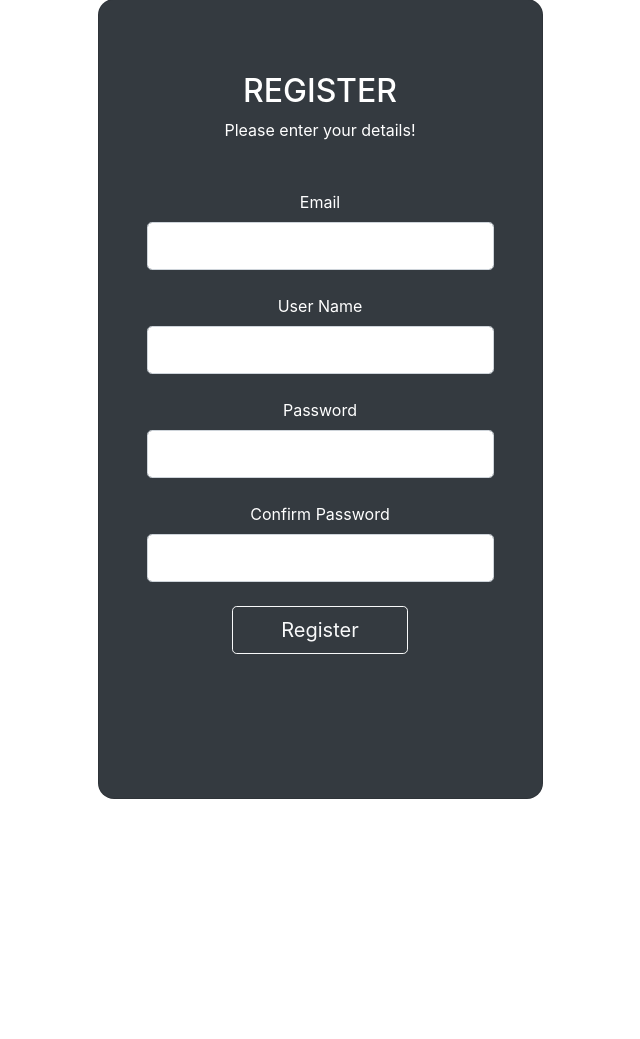
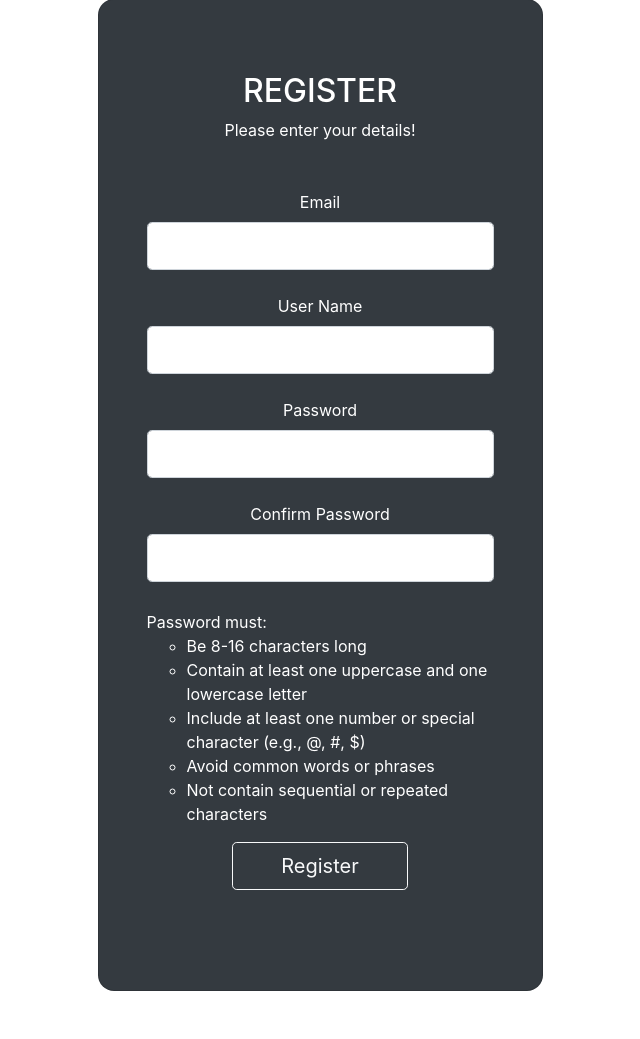
Before and after one commit to rahmanghub/blinkblurb-microblogger, a Flask app: page /register in a window 1280 px wide. Shown: the part 129-1168 px from the top of the page, without its empty margins (320-960 px from the left). Before the commit the page ends 928 px from the top, so only its background shows below. Run offline with Flask 3, Linux system fonts and the light colour scheme; some libraries are stand-ins or nearby versions.

Commit message:
added password rules

```diff
--- a/blog/templates/register.html
+++ b/blog/templates/register.html
@@ -7,7 +7,7 @@
                     <div class="col-12 col-md-8 col-lg-6 col-xl-5">
                         <div class="card bg-dark text-white" style="border-radius: 1rem;">
                             <div class="card-body p-5 text-center">
-                                <div class="mb-md-5 mt-md-4 pb-5">
+                                <div class="mb-md-1 mt-md-4 pb-5">
                                     <form method="post">
                                         {{form.hidden_tag()}}
                                         <h2 class="fw-bold mb-2 text-uppercase">REGISTER</h2>
@@ -40,6 +40,16 @@
                                             {{form.pass_confirm.label(class="form-label")}}
                                             {{form.pass_confirm(class="form-control form-control-lg")}}
                                         </div>
+                                        <div class="fw-bold mt-2 pt-1 mb-0 text-md-left">
+                                            Password must:
+                                            <ul style="list-style-type:circle">
+                                                <li>Be 8-16 characters long</li>
+                                                <li>Contain at least one uppercase and one lowercase letter</li>
+                                                <li>Include at least one number or special character (e.g., @, #, $)</li>
+                                                <li>Avoid common words or phrases</li>
+                                                <li>Not contain sequential or repeated characters</li>
+                                            </ul>
+                                        </div>
                                         {{form.submit(class="btn btn-outline-light btn-lg px-5")}}
                                     </form>
                                 </div>
```
